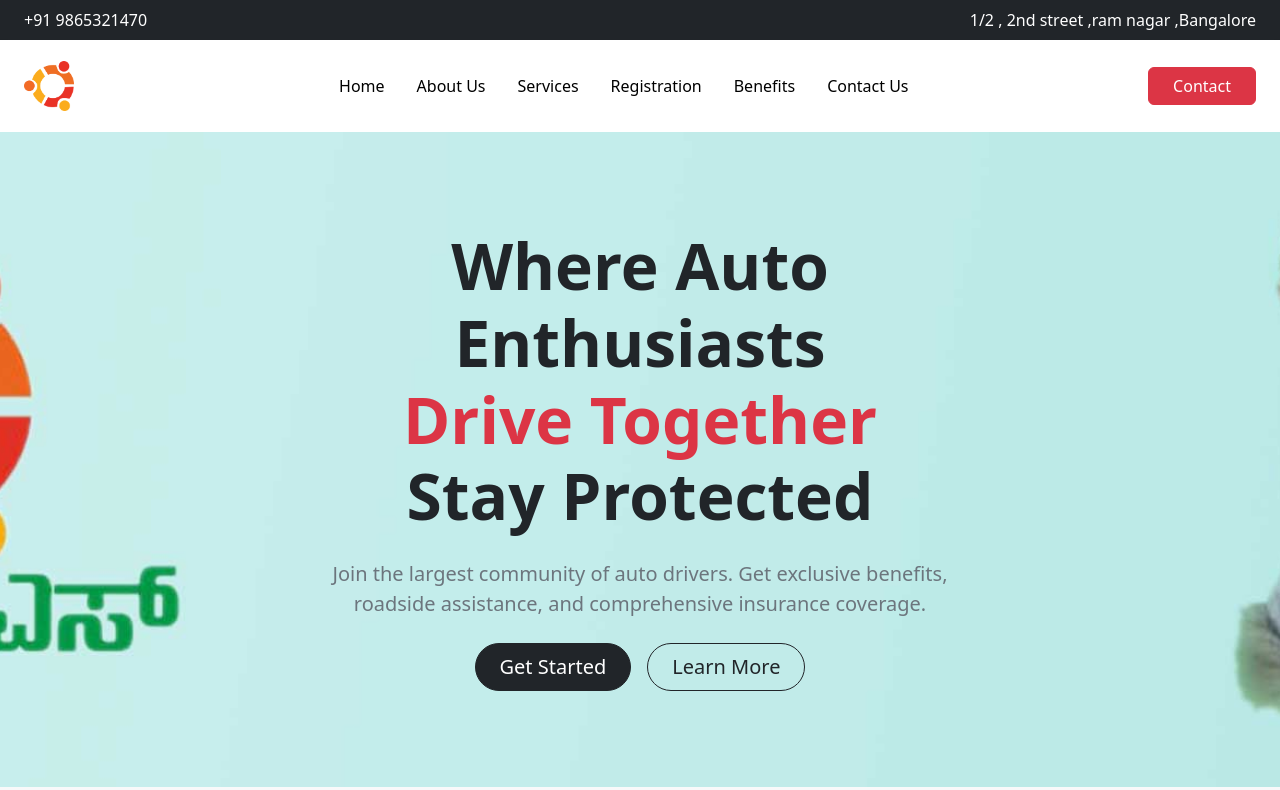
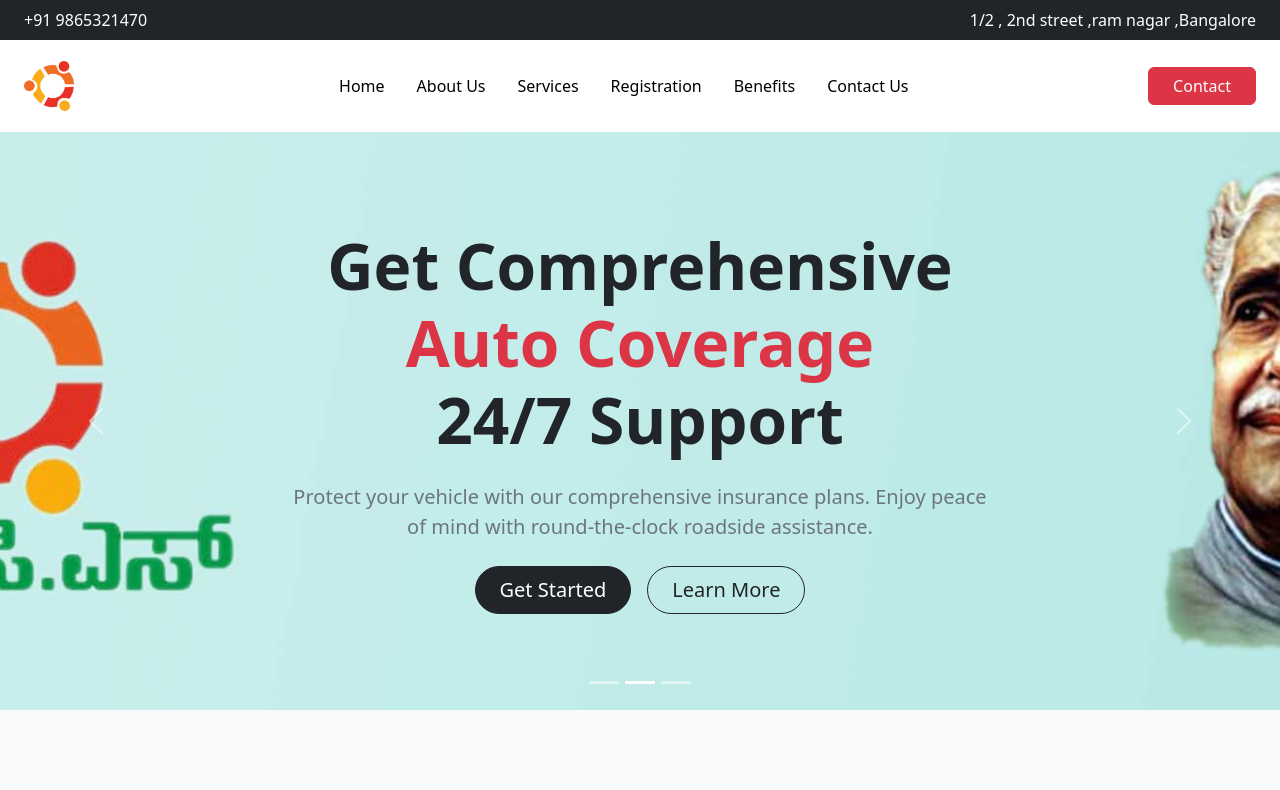
Before and after one commit to Sudhanandhini/KVCSS-Auto, a React (Vite) app in the folder auto/: page / in a window 1280 px wide. Shown: the top 790 px of the page. Built offline with nearby package versions, Linux system fonts and the light colour scheme.

Commit message:
slider section

```diff
--- a/auto/src/pages/Home.jsx
+++ b/auto/src/pages/Home.jsx
@@ -2,14 +2,88 @@
 import React from 'react';
 import bannerBg from '../assets/banner-new.jpg';
 import about from '../assets/about.jpg';
+import { Carousel } from 'react-bootstrap';
+
+
+// Your slides data
+const slides = [
+  {
+    title: "Where Auto Enthusiasts",
+    highlight: "Drive Together",
+    subtitle: "Stay Protected",
+    description: "Join the largest community of auto drivers. Get exclusive benefits, roadside assistance, and comprehensive insurance coverage.",
+    bg: bannerBg // your first background image
+  },
+  {
+    title: "Get Comprehensive",
+    highlight: "Auto Coverage",
+    subtitle: "24/7 Support",
+    description: "Protect your vehicle with our comprehensive insurance plans. Enjoy peace of mind with round-the-clock roadside assistance.",
+    bg: bannerBg // add your second background image
+  },
+  {
+    title: "Join Thousands of",
+    highlight: "Happy Drivers",
+    subtitle: "Nationwide",
+    description: "Be part of a community that values safety and quality. Access exclusive perks and premium benefits for members.",
+    bg: bannerBg // add your third background image
+  }
+];
 
 
 
 const Home = () => {
   return (
+
     <>
+
+      <section>
+        <Carousel
+          fade
+          controls={true}
+          indicators={true}
+          interval={5000}
+          className="hero-carousel"
+        >
+          {slides.map((slide, index) => (
+            <Carousel.Item key={index}>
+              <section
+                className="py-5 position-relative"
+                style={{
+                  background: `url(${slide.bg})`,
+                  backgroundSize: 'cover',
+                  backgroundPosition: 'center',
+                  backgroundRepeat: 'no-repeat',
+                  minHeight: '500px'
+                }}
+              >
+                <div className="container py-5">
+                  <div className="row align-items-center justify-content-center">
+                    <div className="col-lg-8 text-center">
+                      <h1 className="display-3 fw-bold mb-4">
+                        {slide.title}
+                        <span className="text-danger d-block">{slide.highlight}</span>
+                        {slide.subtitle}
+                      </h1>
+                      <p className="lead text-secondary mb-4 mx-auto" style={{ maxWidth: '700px' }}>
+                        {slide.description}
+                      </p>
+                      <div className="d-flex gap-3 flex-wrap justify-content-center">
+                        <a href="#pricing" className="btn btn-dark btn-lg rounded-pill px-4">Get Started</a>
+                        <a href="#about" className="btn btn-outline-dark btn-lg rounded-pill px-4">Learn More</a>
+                      </div>
+                    </div>
+                  </div>
+                </div>
+              </section>
+            </Carousel.Item>
+          ))}
+        </Carousel>
+      </section>
+
+
       {/* Hero Section */}
-   <section
+      {/* <section
   className="py-5 position-relative"
   style={{
     background: ` url(${bannerBg})`,
@@ -37,7 +111,7 @@ const Home = () => {
       </div>
     </div>
   </div>
-</section>
+</section> */}
 
       {/* Stats Section */}
       {/* <section className="bg-white py-5 shadow-sm">
@@ -169,7 +243,7 @@ const Home = () => {
       </section>
 
       {/* Pricing Section */}
-      <section className="bg-light py-5" id="pricing">
+      {/* <section className="bg-light py-5" id="pricing">
         <div className="container py-4">
           <div className="text-center mb-5">
             <h2 className="display-5 fw-bold mb-3">Choose Your Plan</h2>
@@ -224,7 +298,7 @@ const Home = () => {
             </div>
           </div>
         </div>
-      </section>
+      </section> */}
 
       {/* Contact Section */}
       <section className="py-5 text-white" id="contact" style={{ background: 'linear-gradient(132deg, #f16b24 0%, #e1801c 100%)' }}>
@@ -272,7 +346,7 @@ const Home = () => {
               </div>
               <div className="card bg-white border-0 shadow-sm rounded-4 p-3 mb-3">
                 <div className="d-flex align-items-center gap-3">
-                  <div className=" rounded-3 p-3" style={{ width: '50px', height: '50px', display: 'flex', alignItems: 'center', justifyContent: 'center',backgroundColor: '#000' }}>
+                  <div className=" rounded-3 p-3" style={{ width: '50px', height: '50px', display: 'flex', alignItems: 'center', justifyContent: 'center', backgroundColor: '#000' }}>
                     📞
                   </div>
                   <div>
@@ -283,7 +357,7 @@ const Home = () => {
               </div>
               <div className="card bg-white border-0 shadow-sm rounded-4 p-3 mb-3">
                 <div className="d-flex align-items-center gap-3">
-                  <div className=" rounded-3 p-3" style={{ width: '50px', height: '50px', display: 'flex', alignItems: 'center', justifyContent: 'center',backgroundColor: '#000' }}>
+                  <div className=" rounded-3 p-3" style={{ width: '50px', height: '50px', display: 'flex', alignItems: 'center', justifyContent: 'center', backgroundColor: '#000' }}>
                     ✉️
                   </div>
                   <div>
```
